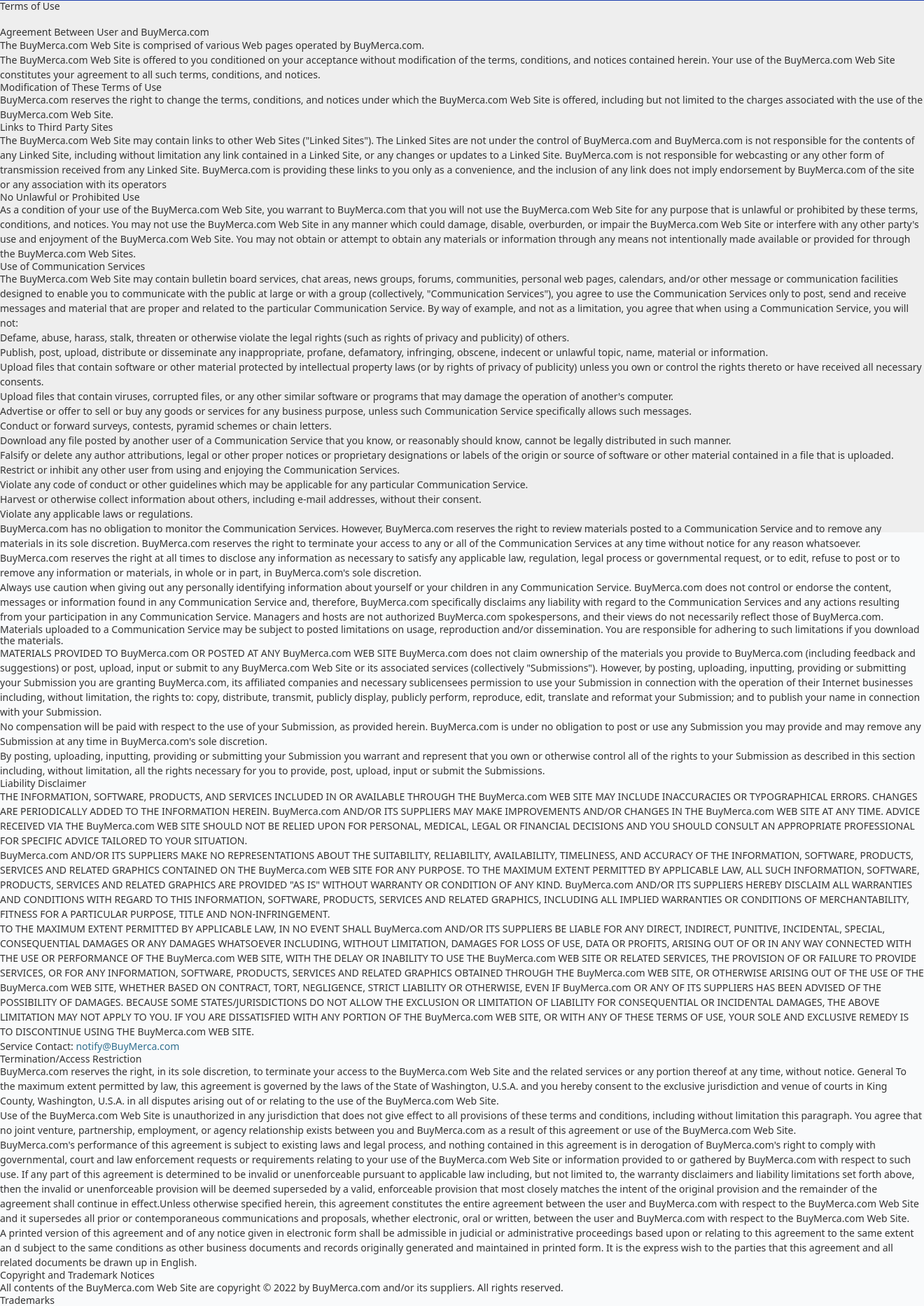
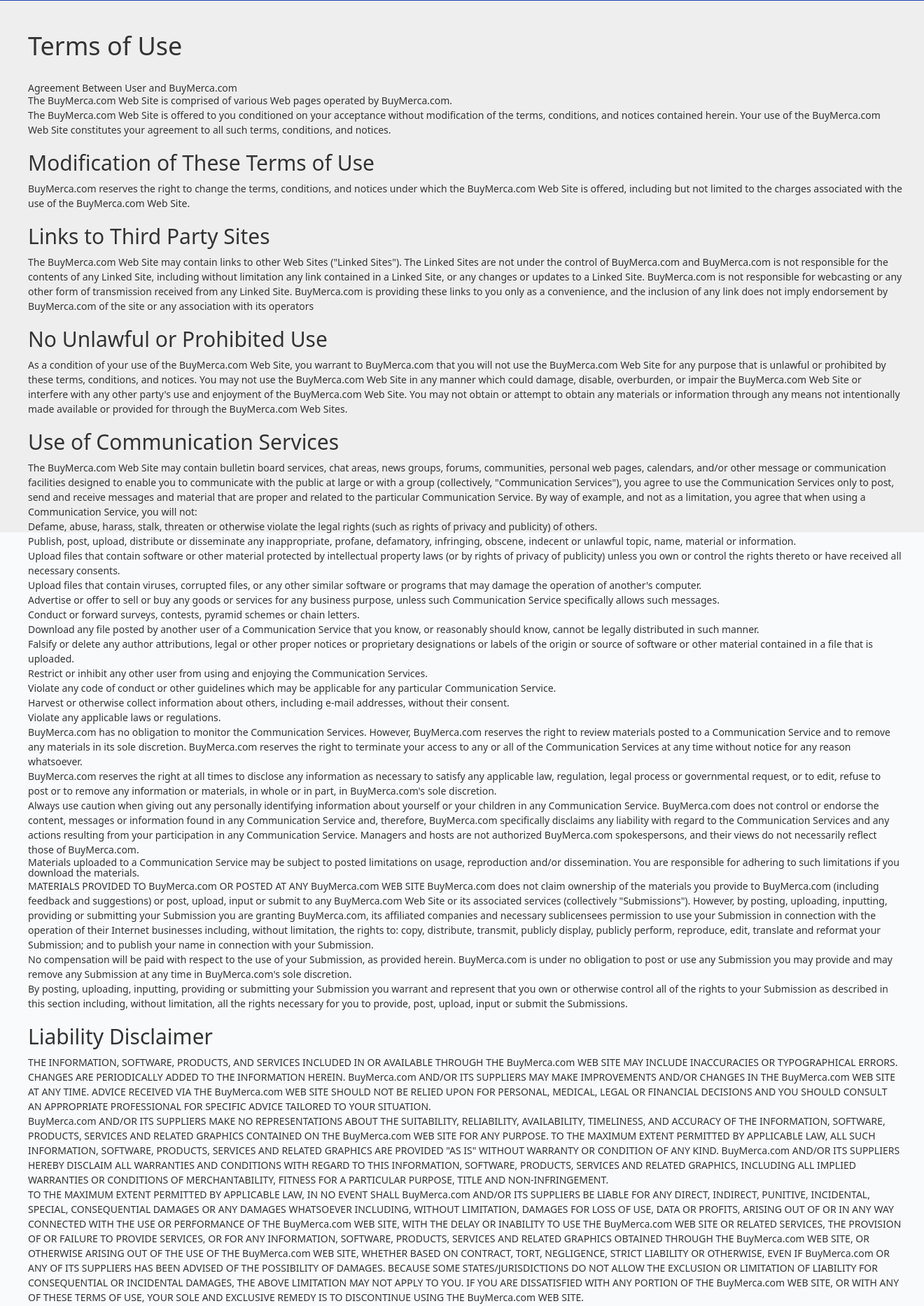
Before and after one commit to jpochetedmead/Ecommerce-Project, a PHP site: page /terms-of-use.php in a window 1320 px wide. Shown: the part 39-1906 px from the top of the page at 70% size. Run offline with PHP 8.4, Linux system fonts and the light colour scheme; some libraries are stand-ins or nearby versions.

Commit message:
Upgrade CSS of privacystatement.php and terms-of-service.php

```diff
--- a/terms-of-use.php
+++ b/terms-of-use.php
@@ -16,23 +16,24 @@
 */
 ?>
 
-<h1>Terms of Use</h1>
+<div class="container m-10">
+<h1 class="h1">Terms of Use</h1>
 <hr>
 <br>
 <h2>Agreement Between User and BuyMerca.com</h2>
 <p>The BuyMerca.com Web Site is comprised of various Web pages operated by BuyMerca.com.</p>
 <p>The BuyMerca.com Web Site is offered to you conditioned on your acceptance without modification of the terms, conditions, and notices contained herein. Your use of the BuyMerca.com Web Site constitutes your agreement to all such terms, conditions, and notices.</p>
 
-<h2>Modification of These Terms of Use</h2>
+<h2 class="h2">Modification of These Terms of Use</h2>
 <p>BuyMerca.com reserves the right to change the terms, conditions, and notices under which the BuyMerca.com Web Site is offered, including but not limited to the charges associated with the use of the BuyMerca.com Web Site.</p>
 
-<h2>Links to Third Party Sites</h2>
+<h2 class="h2">Links to Third Party Sites</h2>
 <p>The BuyMerca.com Web Site may contain links to other Web Sites ("Linked Sites"). The Linked Sites are not under the control of BuyMerca.com and BuyMerca.com is not responsible for the contents of any Linked Site, including without limitation any link contained in a Linked Site, or any changes or updates to a Linked Site. BuyMerca.com is not responsible for webcasting or any other form of transmission received from any Linked Site. BuyMerca.com is providing these links to you only as a convenience, and the inclusion of any link does not imply endorsement by BuyMerca.com of the site or any association with its operators</p>
 
-<h2>No Unlawful or Prohibited Use</h2>
+<h2 class="h2">No Unlawful or Prohibited Use</h2>
 <p>As a condition of your use of the BuyMerca.com Web Site, you warrant to BuyMerca.com that you will not use the BuyMerca.com Web Site for any purpose that is unlawful or prohibited by these terms, conditions, and notices. You may not use the BuyMerca.com Web Site in any manner which could damage, disable, overburden, or impair the BuyMerca.com Web Site or interfere with any other party's use and enjoyment of the BuyMerca.com Web Site. You may not obtain or attempt to obtain any materials or information through any means not intentionally made available or provided for through the BuyMerca.com Web Sites.</p>
 
-<h2>Use of Communication Services</h2>
+<h2 class="h2">Use of Communication Services</h2>
 <p>The BuyMerca.com Web Site may contain bulletin board services, chat areas, news groups, forums, communities, personal web pages, calendars, and/or other message or communication facilities designed to enable you to communicate with the public at large or with a group (collectively, "Communication Services"), you agree to use the Communication Services only to post, send and receive messages and material that are proper and related to the particular Communication Service. By way of example, and not as a limitation, you agree that when using a Communication Service, you will not:</p>
 
 <ul>
@@ -78,7 +79,7 @@ BuyMerca.com does not claim ownership of the materials you provide to BuyMerca.c
 
 <p>By posting, uploading, inputting, providing or submitting your Submission you warrant and represent that you own or otherwise control all of the rights to your Submission as described in this section including, without limitation, all the rights necessary for you to provide, post, upload, input or submit the Submissions.</p>
 
-<h2>Liability Disclaimer</h2>
+<h2 class="h2">Liability Disclaimer</h2>
 <p>THE INFORMATION, SOFTWARE, PRODUCTS, AND SERVICES INCLUDED IN OR AVAILABLE THROUGH THE BuyMerca.com WEB SITE MAY INCLUDE INACCURACIES OR TYPOGRAPHICAL ERRORS. CHANGES ARE PERIODICALLY ADDED TO THE INFORMATION HEREIN. BuyMerca.com AND/OR ITS SUPPLIERS MAY MAKE IMPROVEMENTS AND/OR CHANGES IN THE BuyMerca.com WEB SITE AT ANY TIME. ADVICE RECEIVED VIA THE BuyMerca.com WEB SITE SHOULD NOT BE RELIED UPON FOR PERSONAL, MEDICAL, LEGAL OR FINANCIAL DECISIONS AND YOU SHOULD CONSULT AN APPROPRIATE PROFESSIONAL FOR SPECIFIC ADVICE TAILORED TO YOUR SITUATION.</p>
 
 <p>BuyMerca.com AND/OR ITS SUPPLIERS MAKE NO REPRESENTATIONS ABOUT THE SUITABILITY, RELIABILITY, AVAILABILITY, TIMELINESS, AND ACCURACY OF THE INFORMATION, SOFTWARE, PRODUCTS, SERVICES AND RELATED GRAPHICS CONTAINED ON THE BuyMerca.com WEB SITE FOR ANY PURPOSE. TO THE MAXIMUM EXTENT PERMITTED BY APPLICABLE LAW, ALL SUCH INFORMATION, SOFTWARE, PRODUCTS, SERVICES AND RELATED GRAPHICS ARE PROVIDED "AS IS" WITHOUT WARRANTY OR CONDITION OF ANY KIND. BuyMerca.com AND/OR ITS SUPPLIERS HEREBY DISCLAIM ALL WARRANTIES AND CONDITIONS WITH REGARD TO THIS INFORMATION, SOFTWARE, PRODUCTS, SERVICES AND RELATED GRAPHICS, INCLUDING ALL IMPLIED WARRANTIES OR CONDITIONS OF MERCHANTABILITY, FITNESS FOR A PARTICULAR PURPOSE, TITLE AND NON-INFRINGEMENT.</p>
@@ -87,7 +88,7 @@ BuyMerca.com does not claim ownership of the materials you provide to BuyMerca.c
 
 <p>Service Contact: <a class="text-info" href="mailto:notify@BuyMerca.com">notify@BuyMerca.com</a></p>
 
-<h2>Termination/Access Restriction</h2>
+<h2 class="h2">Termination/Access Restriction</h2>
 <p>BuyMerca.com reserves the right, in its sole discretion, to terminate your access to the BuyMerca.com Web Site and the related services or any portion thereof at any time, without notice. General To the maximum extent permitted by law, this agreement is governed by the laws of the State of Washington, U.S.A. and you hereby consent to the exclusive jurisdiction and venue of courts in King County, Washington, U.S.A. in all disputes arising out of or relating to the use of the BuyMerca.com Web Site.</p>
 
 <p>Use of the BuyMerca.com Web Site is unauthorized in any jurisdiction that does not give effect to all provisions of these terms and conditions, including without limitation this paragraph. You agree that no joint venture, partnership, employment, or agency relationship exists between you and BuyMerca.com as a result of this agreement or use of the BuyMerca.com Web Site.</p>
@@ -96,10 +97,10 @@ BuyMerca.com does not claim ownership of the materials you provide to BuyMerca.c
 
 <p>A printed version of this agreement and of any notice given in electronic form shall be admissible in judicial or administrative proceedings based upon or relating to this agreement to the same extent an d subject to the same conditions as other business documents and records originally generated and maintained in printed form. It is the express wish to the parties that this agreement and all related documents be drawn up in English.</p>
 
-<h2>Copyright and Trademark Notices</h2>
+<h2 class="h2">Copyright and Trademark Notices</h2>
 <p>All contents of the BuyMerca.com Web Site are copyright © 2022 by BuyMerca.com and/or its suppliers. All rights reserved.</p>
 
-<h2>Trademarks</h2>
+<h2 class="h2">Trademarks</h2>
 <p>The names of actual companies and products mentioned herein may be the trademarks of their respective owners.</p>
 
 <p>The example companies, organizations, products, people and events depicted herein are fictitious. No association with any real company, organization, product, person, or event is intended or should be inferred.</p>
@@ -109,6 +110,7 @@ BuyMerca.com does not claim ownership of the materials you provide to BuyMerca.c
 <p>NOTICES AND PROCEDURE FOR MAKING CLAIMS OF COPYRIGHT INFRINGEMENT</p>
 
 <p>Pursuant to Title 17, United States Code, Section 512(c)(2), notifications of claimed copyright infringement under United States copyright law should be sent to Service Provider's Designated Agent. ALL INQUIRIES NOT RELEVANT TO THE FOLLOWING PROCEDURE WILL RECEIVE NO RESPONSE. See Notice and Procedure for Making Claims of Copyright Infringement.</p>
+</div>
 
 <?php // TEMPLATES
   include 'templates/footer.html';
```
Also changed, not shown: privacyStatement.php (+9 -7 lines).
